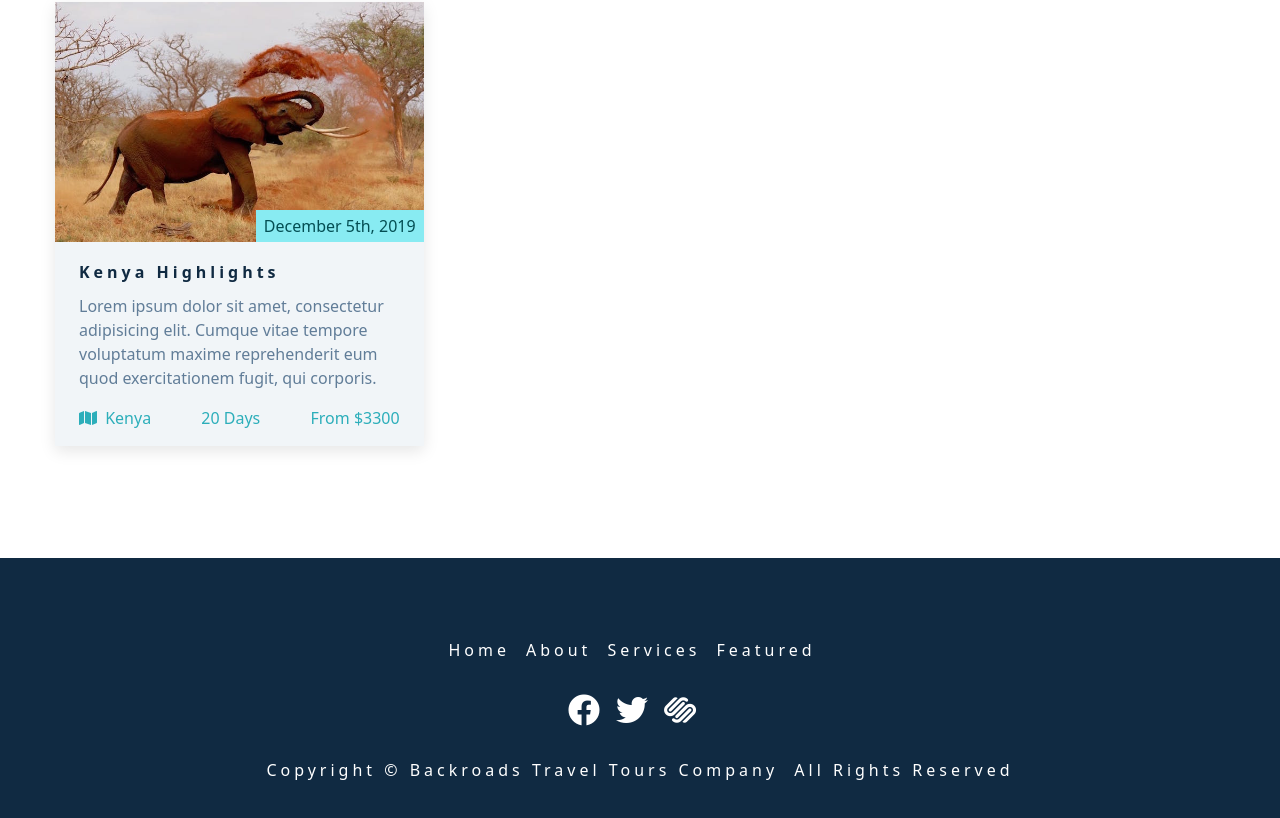
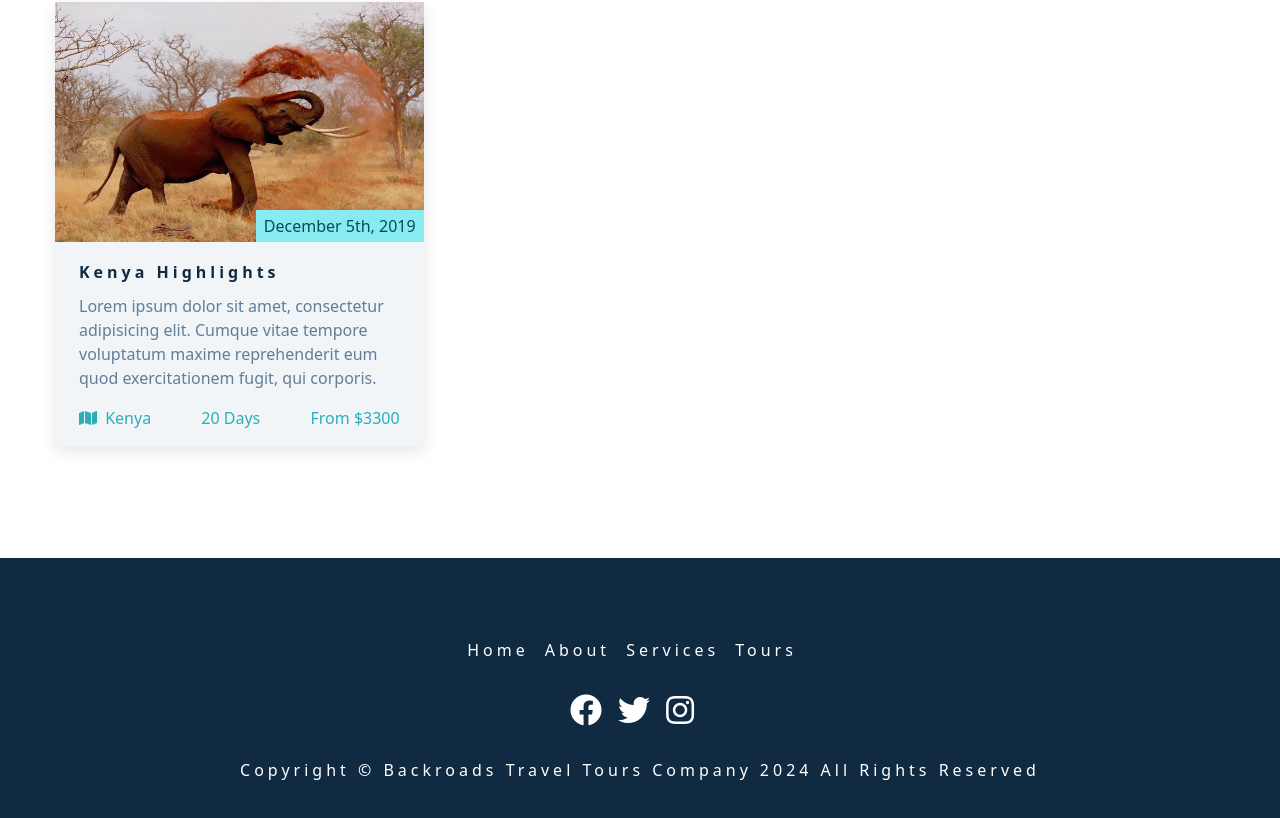
Before and after one commit to emreozenses/backroads-app, a React (Create React App) app: page / in a window 1280 px wide. Shown: the part 2561-3379 px from the top of the page. Built offline with nearby package versions, Linux system fonts and the light colour scheme.

Commit message:
footer component completed

```diff
--- a/src/components/Footer.js
+++ b/src/components/Footer.js
@@ -1,62 +1,41 @@
 import React from 'react'
+import { pageLinks,socialLinks } from '../data'
 
 const Footer = () => {
   return (
     <footer className="section footer">
       <ul className="footer-links">
-        <li>
-          <a href="#home" className="footer-link">
-            home
-          </a>
-        </li>
-        <li>
-          <a href="#about" className="footer-link">
-            about
-          </a>
-        </li>
-        <li>
-          <a href="#services" className="footer-link">
-            services
-          </a>
-        </li>
-        <li>
-          <a href="#featured" className="footer-link">
-            featured
-          </a>
-        </li>
-      </ul>
+        {pageLinks.map((link)=>{
+            return (
+              <li key={link.id}>
+                <a href={link.href} className="footer-link">
+                  {link.text}
+                </a>
+              </li>
+            )
+        })}
+       </ul>
       <ul className="footer-icons">
-        <li>
-          <a
-            href="https://www.twitter.com"
-            target="_blank"
-            className="footer-icon"
-          >
-            <i className="fab fa-facebook"></i>
-          </a>
-        </li>
-        <li>
-          <a
-            href="https://www.twitter.com"
-            target="_blank"
-            className="footer-icon"
-          >
-            <i className="fab fa-twitter"></i>
-          </a>
-        </li>
-        <li>
-          <a
-            href="https://www.twitter.com"
-            target="_blank"
-            className="footer-icon"
-          >
-            <i className="fab fa-squarespace"></i>
-          </a>
-        </li>
+        {socialLinks.map((link)=>{
+            const {id,href,icon}=link
+            return (
+              <li key={id}>
+                <a
+                  href={href}
+                  target="_blank"
+                  rel="noreferrer"
+                  className="footer-icon"
+                >
+                  <i className={icon}></i>
+                </a>
+              </li>
+            )
+        })}
+
       </ul>
       <p className="copyright">
         copyright &copy; Backroads travel tours company
-        <span id="date"></span> all rights reserved
+        <span id="date">{new Date().getFullYear()}</span> all rights reserved
       </p>
     </footer>
   )
```
